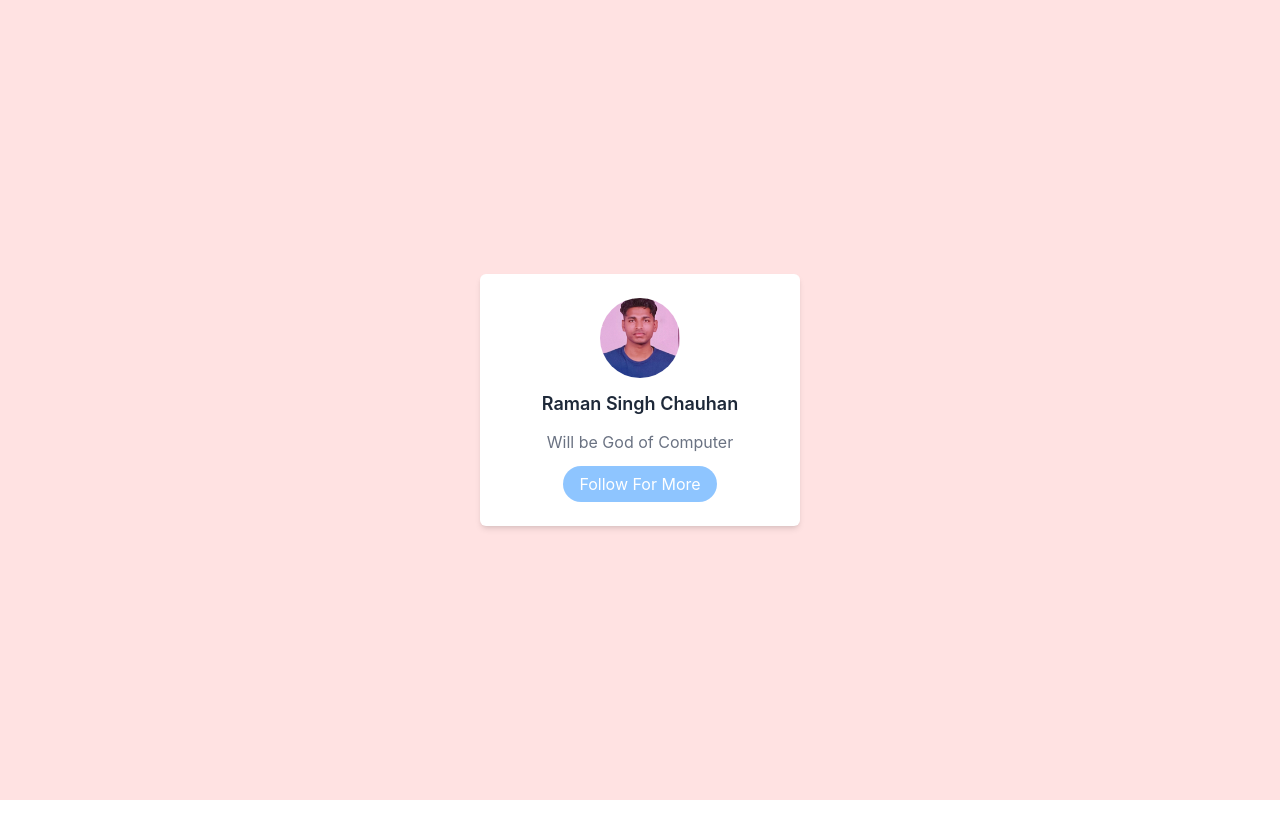
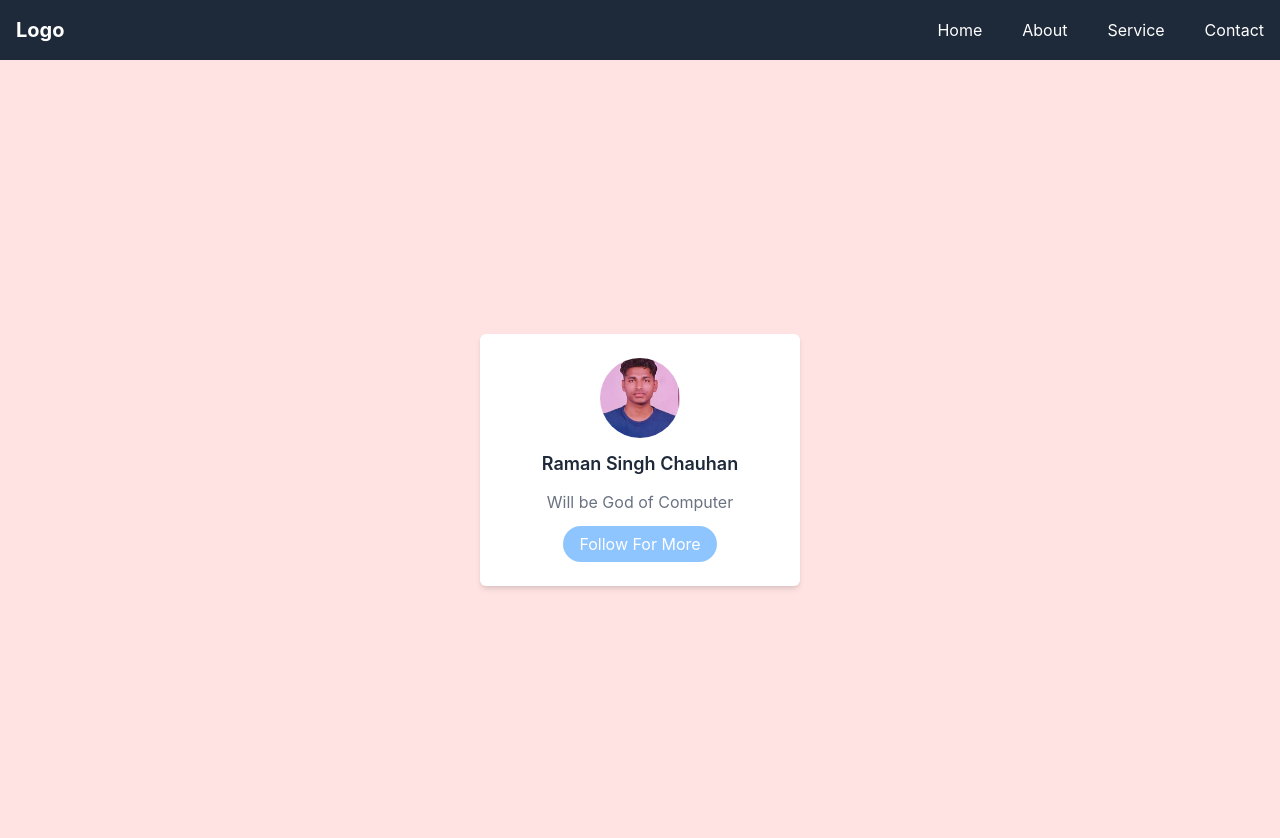
Before and after one commit to HiiamRaman/MERN-Practice, a React (Vite) app in the folder TailwindwithReact/Tailwind-practice/: page / in a window 1280 px wide. Shown: the top 838 px of the page. Before the commit the page ends 800 px from the top, so only its background shows below. Built offline with nearby package versions, Linux system fonts and the light colour scheme.

Commit message:
tailwind-practice

```diff
--- a/TailwindwithReact/Tailwind-practice/src/App.jsx
+++ b/TailwindwithReact/Tailwind-practice/src/App.jsx
@@ -4,9 +4,11 @@ import viteLogo from './assets/vite.svg'
 import heroImg from './assets/hero.png'
 import './App.css'
 import ProfileCard from './Components/ProfileCard'
+import Navbar from './Components/Navbar'
 function App (){
 
     return (<div>
+   <Navbar/>
    <ProfileCard/>
   </div>)
 
--- /dev/null
+++ b/TailwindwithReact/Tailwind-practice/src/Components/Navbar.jsx
@@ -0,0 +1,35 @@
+import React from "react";
+import { useState } from "react";
+function Navbar() {
+  const [isOpen, setIsOpen] = useState(false);
+  const toggleMenu = () => {
+    setIsOpen(!isOpen);
+  };
+
+  return (
+    <nav className="flex justify-between items-center p-4 bg-gray-800 text-white absolute sticky top-0 ">
+      <div className="text-xl font-bold">Logo</div>
+      <ul className="hidden md:flex  gap-10">
+        <li>Home</li>
+        <li>About</li>
+        <li>Service</li>
+        <li>Contact</li>
+      </ul>
+      <div className="md:hidden text-2xl cursor-pointer" onClick={toggleMenu}>
+        ☰
+      </div>
+
+      {/* Mobile Menu */}
+      {isOpen && (
+        <ul className="md:hidden flex flex-col p-4 bg-gray-700">
+          <li>Home</li>
+          <li>About</li>
+          <li>Service</li>
+          <li>Contact</li>
+        </ul>
+      )}
+    </nav>
+  );
+}
+
+export default Navbar;
```
